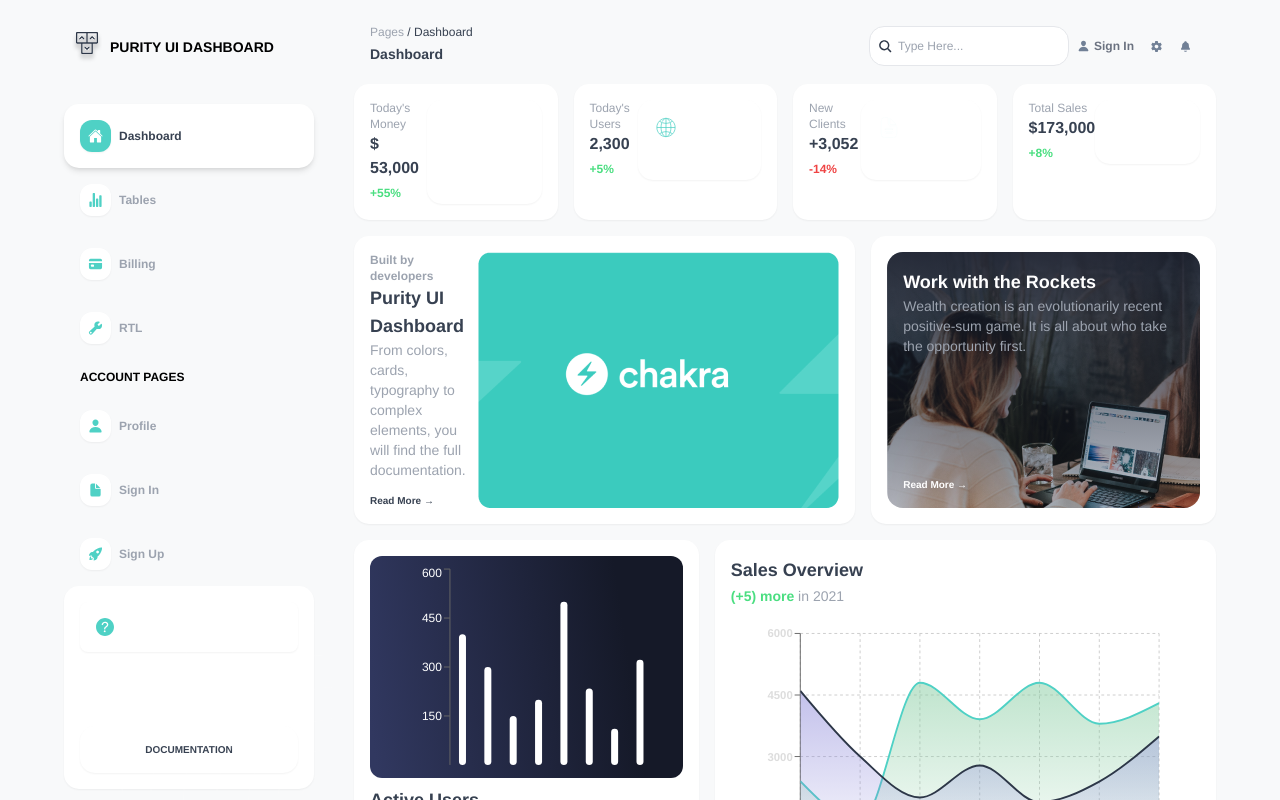
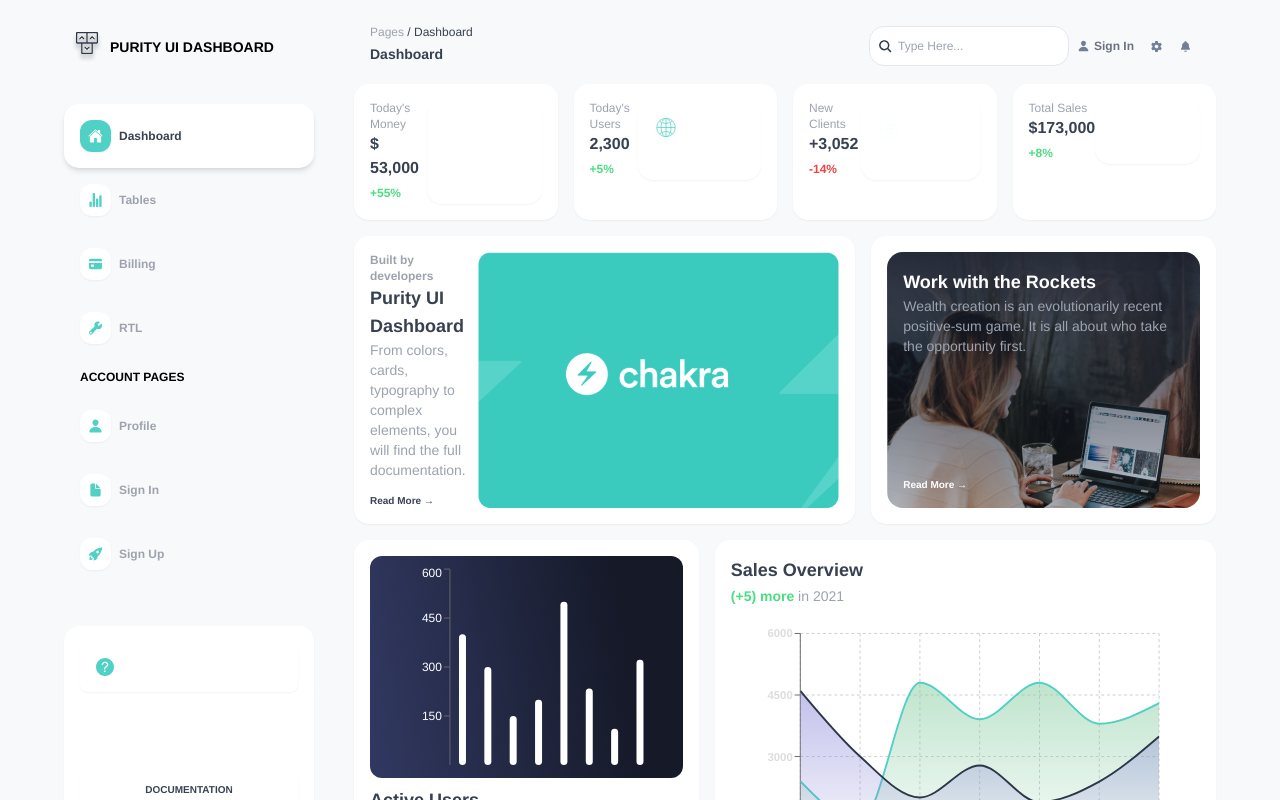
Before and after one commit to arrlancore/duck-flying-tp-project, a Next.js app: page / in a window 1280 px wide. Shown: the top 800 px of the page. Built offline with nearby package versions, Linux system fonts and the light colour scheme.

Commit message:
fix position

```diff
--- a/components/DocumentationCTA.tsx
+++ b/components/DocumentationCTA.tsx
@@ -8,7 +8,7 @@
   return (
     <Box
       className="hidden md:flex shadow-none bg-secondary
-     flex-col items-start relative"
+     flex-col items-start relative mt-10"
     >
       <Image
         className="absolute right-0 bottom-0
```
